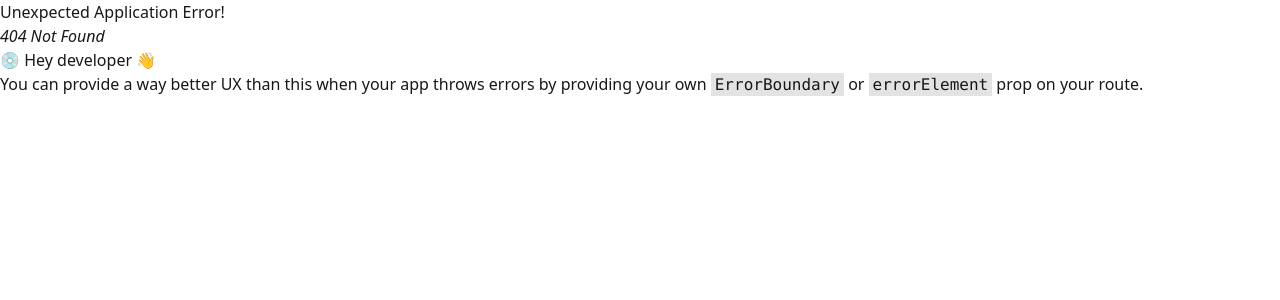
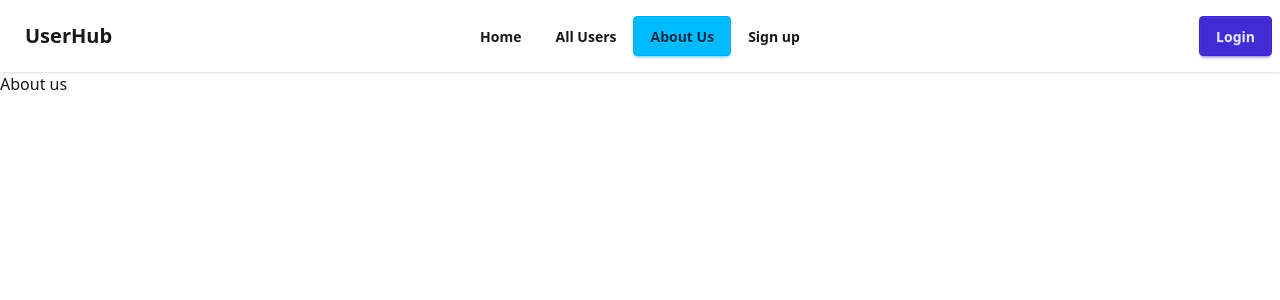
Before and after one commit to Maksudulfcub/user-management, a React (Vite) app: page /about in a window 1280 px wide. Before the commit this address had no page. Shown: the top 300 px of the page. Built offline with nearby package versions, Linux system fonts and the light colour scheme.

Commit message:
Navbar and components setup

```diff
--- a/index.html
+++ b/index.html
@@ -1,5 +1,5 @@
 <!doctype html>
-<html lang="en">
+<html lang="en" data-theme="light">
   <head>
     <meta charset="UTF-8" />
     <link rel="icon" type="image/svg+xml" href="/vite.svg" />
--- a/src/App.jsx
+++ b/src/App.jsx
@@ -1,33 +1,9 @@
-import { useState } from 'react'
-import reactLogo from './assets/react.svg'
-import viteLogo from '/vite.svg'
 import './App.css'
 
 function App() {
-  const [count, setCount] = useState(0)
 
   return (
     <>
-      <div>
-        <a href="https://vite.dev" target="_blank">
-          <img src={viteLogo} className="logo" alt="Vite logo" />
-        </a>
-        <a href="https://react.dev" target="_blank">
-          <img src={reactLogo} className="logo react" alt="React logo" />
-        </a>
-      </div>
-      <h1>Vite + React</h1>
-      <div className="card">
-        <button onClick={() => setCount((count) => count + 1)}>
-          count is {count}
-        </button>
-        <p>
-          Edit <code>src/App.jsx</code> and save to test HMR
-        </p>
-      </div>
-      <p className="read-the-docs">
-        Click on the Vite and React logos to learn more
-      </p>
     </>
   )
 }
--- /dev/null
+++ b/src/components/About/About.jsx
@@ -0,0 +1,10 @@
+
+const About = () => {
+    return (
+        <div>
+            <h1>About us</h1>
+        </div>
+    );
+};
+
+export default About;
--- /dev/null
+++ b/src/components/AllUsers/AllUsers.jsx
@@ -0,0 +1,11 @@
+import React from 'react';
+
+const AllUsers = () => {
+    return (
+        <div>
+            <h1>All Users</h1>
+        </div>
+    );
+};
+
+export default AllUsers;
--- a/src/components/Home/Home.jsx
+++ b/src/components/Home/Home.jsx
@@ -2,7 +2,7 @@ import React from 'react';
 
 const Home = () => {
     return (
-        <div>
+        <div className='px-10 mt-5'>
             <h1>This is homepage</h1>
         </div>
     );
--- a/src/components/Navbar/Navbar.jsx
+++ b/src/components/Navbar/Navbar.jsx
@@ -1,6 +1,30 @@
-import React from 'react';
+import { NavLink } from "react-router-dom";
 
 const Navbar = () => {
+
+    const links = <>
+        <NavLink to="/"
+            className={({ isActive, isPending }) =>
+                isActive ? 'btn btn-info' : isPending ? 'pending' : 'btn btn-ghost'
+            }>Home
+        </NavLink>
+        <NavLink to="/users"
+            className={({ isActive, isPending }) =>
+                isActive ? 'btn btn-info' : isPending ? 'pending' : 'btn btn-ghost'
+            }>All Users
+        </NavLink>
+        <NavLink to="/about"
+            className={({ isActive, isPending }) =>
+                isActive ? 'btn btn-info' : isPending ? 'pending' : 'btn btn-ghost'
+            }>About Us
+        </NavLink>
+        <NavLink to="/signup"
+            className={({ isActive, isPending }) =>
+                isActive ? 'btn btn-info' : isPending ? 'pending' : 'btn btn-ghost'
+            }>Sign up
+        </NavLink>
+    </>
+
     return (
         <div>
             <div className="navbar bg-base-100 shadow-sm">
@@ -12,36 +36,20 @@ const Navbar = () => {
                         <ul
                             tabIndex={0}
                             className="menu menu-sm dropdown-content bg-base-100 rounded-box z-1 mt-3 w-52 p-2 shadow">
-                            <li><a>Item 1</a></li>
-                            <li>
-                                <a>Parent</a>
-                                <ul className="p-2">
-                                    <li><a>Submenu 1</a></li>
-                                    <li><a>Submenu 2</a></li>
-                                </ul>
-                            </li>
-                            <li><a>Item 3</a></li>
+                            {links}
                         </ul>
                     </div>
-                    <a className="btn btn-ghost text-xl">daisyUI</a>
+                    <a className="btn btn-ghost text-xl">UserHub</a>
                 </div>
                 <div className="navbar-center hidden lg:flex">
                     <ul className="menu menu-horizontal px-1">
-                        <li><a>Item 1</a></li>
-                        <li>
-                            <details>
-                                <summary>Parent</summary>
-                                <ul className="p-2">
-                                    <li><a>Submenu 1</a></li>
-                                    <li><a>Submenu 2</a></li>
-                                </ul>
-                            </details>
-                        </li>
-                        <li><a>Item 3</a></li>
+                        {links}
                     </ul>
                 </div>
                 <div className="navbar-end">
-                    <a className="btn">Button</a>
+                    <NavLink to="/login">
+                        <button className="btn btn-primary">Login</button>
+                    </NavLink>
                 </div>
             </div>
         </div>
--- /dev/null
+++ b/src/components/SignUp/SignUp.jsx
@@ -0,0 +1,10 @@
+
+const SignUp = () => {
+    return (
+        <div>
+            <h1>Sign Up now</h1>
+        </div>
+    );
+};
+
+export default SignUp;
--- a/src/routes/Root/Root.jsx
+++ b/src/routes/Root/Root.jsx
@@ -1,9 +1,11 @@
 import React from 'react';
 import { Outlet } from 'react-router-dom';
+import Navbar from '../../components/Navbar/Navbar';
 
 const Root = () => {
     return (
         <div>
+            <Navbar></Navbar>
             <Outlet></Outlet>
         </div>
     );
```
Also changed, not shown: src/main.jsx (+15 -0 lines), tailwind.config.js (added).
